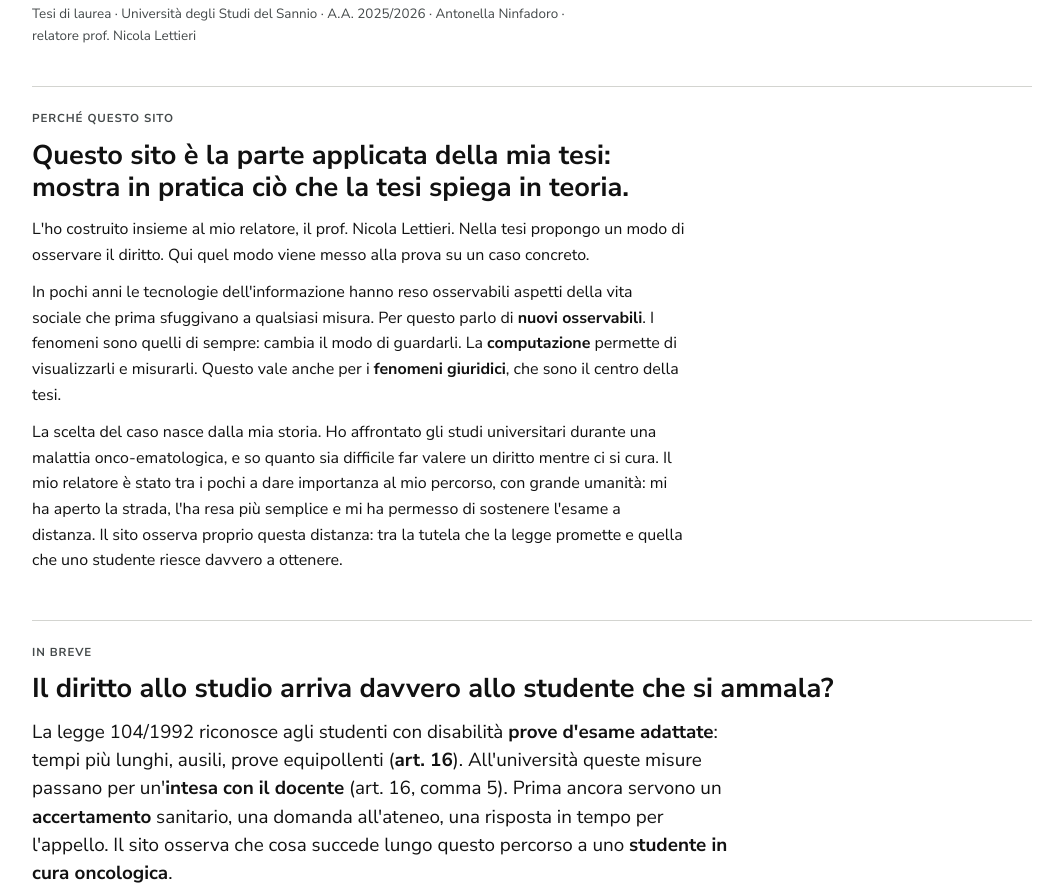
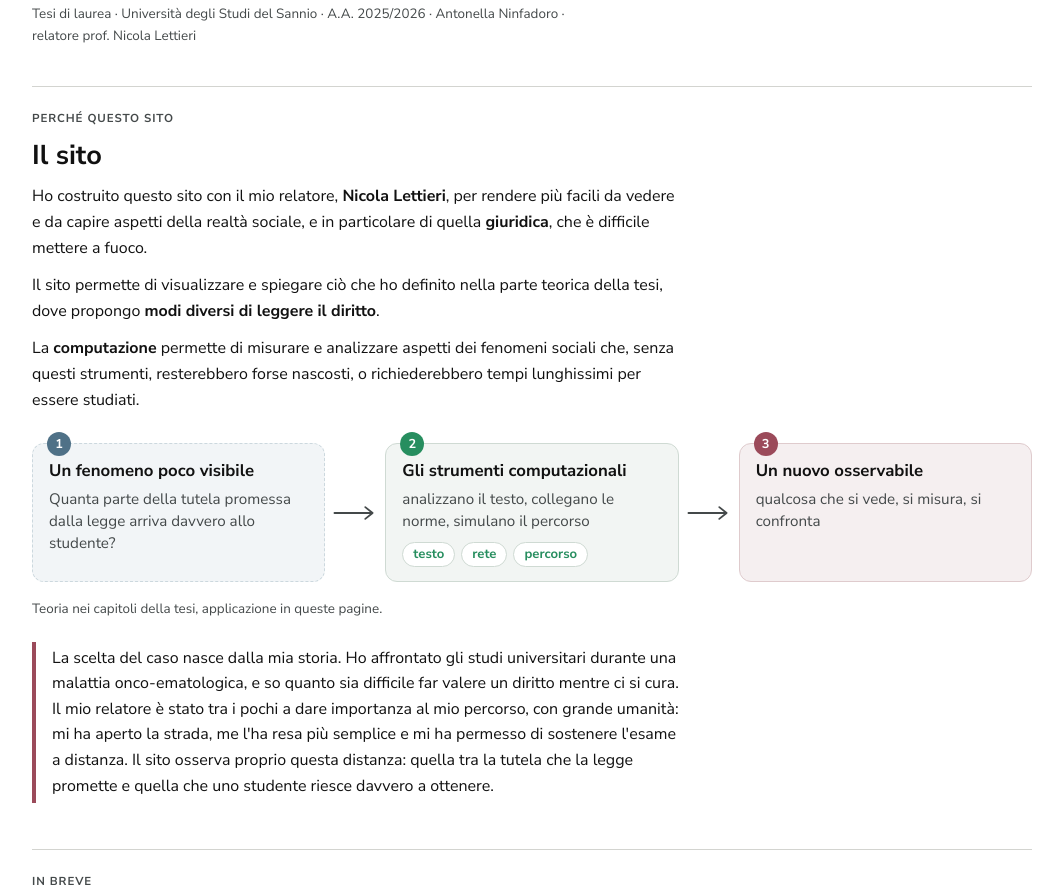
Before and after one commit to antonellaninfadoro/Nuovi-osservabili-art-16, a plain HTML site: page index.html in a window 1280 px wide. Shown: the part 526-1420 px from the top of the page, without its empty margins (108-1171 px from the left). Drawn offline with Linux system fonts and the light colour scheme.

Commit message:
Framework: sezione "Il sito" riscritta con schema fenomeno → strumenti → osservabile
Co-Authored-By: Claude Opus 5.5 <noreply@anthropic.com>
Claude-Session: https://claude.ai/code/session_013d5qVepvE1LVoQDoq7xSrB

```diff
--- a/index.html
+++ b/index.html
@@ -9,6 +9,29 @@
 <link rel="stylesheet" href="https://fonts.googleapis.com/css2?family=Nunito+Sans:ital,wght@0,400;0,600;0,700;1,400&display=swap">
 <link rel="stylesheet" href="assets/base.css">
 <link rel="stylesheet" href="assets/percorso.css">
+<style>
+.flusso { display: grid; grid-template-columns: 1fr 48px 1fr 48px 1fr; align-items: stretch; gap: 6px; margin: 18px 0 4px; }
+.fl { position: relative; border-radius: 12px; padding: 16px 16px 14px; display: grid; gap: 6px; align-content: start; }
+.fl b { font-size: 1.05rem; line-height: 1.3; }
+.fl span { color: var(--tenue); font-size: .95rem; line-height: 1.45; }
+.fl-n { position: absolute; top: -12px; left: 14px; width: 24px; height: 24px; border-radius: 50%; display: grid; place-items: center; font-weight: 700; font-size: .8rem !important; color: #fff !important; }
+.fl-1 { background: var(--fondo-disp); border: 1px solid var(--liv-disp); border-style: dashed; }
+.fl-1 .fl-n { background: var(--segno-disp); }
+.fl-2 { background: var(--fondo-corp); border: 1px solid var(--liv-corp); }
+.fl-2 .fl-n { background: var(--segno-corp); }
+.fl-3 { background: var(--fondo-sim); border: 1px solid var(--liv-sim); }
+.fl-3 .fl-n { background: var(--segno-sim); }
+.fl-pr { display: flex; flex-wrap: wrap; gap: 6px; margin-top: 4px; }
+.fl-pr a { font-size: .82rem; font-weight: 700; padding: 2px 10px; border-radius: 99px; background: #fff; border: 1px solid var(--liv-corp); color: var(--segno-corp); text-decoration: none; }
+.fl-pr a:hover, .fl-pr a:focus-visible { background: var(--segno-corp); color: #fff; }
+.fl-freccia { display: grid; place-items: center; }
+.fl-freccia svg { width: 44px; height: 20px; fill: none; stroke: var(--tenue); stroke-width: 2.5; stroke-linecap: round; stroke-linejoin: round; }
+.sito .storia { border-left: 4px solid var(--segno-sim); padding: 4px 0 4px 16px; margin-top: 10px; }
+@media (max-width: 720px) {
+  .flusso { grid-template-columns: 1fr; gap: 14px; }
+  .fl-freccia svg { transform: rotate(90deg); }
+}
+</style>
 </head>
 <body>
 <div class="pagina">
@@ -30,12 +53,36 @@
   <p class="nota">Tesi di laurea · Università degli Studi del Sannio · A.A. 2025/2026 · Antonella Ninfadoro · relatore prof. Nicola Lettieri</p>
 </header>
 
-<section class="inbreve" aria-labelledby="t-perche">
+<section class="inbreve sito" aria-labelledby="t-perche">
   <span class="etichetta">Perché questo sito</span>
-  <h2 id="t-perche">Questo sito è la parte applicata della mia tesi: mostra in pratica ciò che la tesi spiega in teoria.</h2>
-  <p>L'ho costruito insieme al mio relatore, il prof. Nicola Lettieri. Nella tesi propongo un modo di osservare il diritto. Qui quel modo viene messo alla prova su un caso concreto.</p>
-  <p>In pochi anni le tecnologie dell'informazione hanno reso osservabili aspetti della vita sociale che prima sfuggivano a qualsiasi misura. Per questo parlo di <b>nuovi osservabili</b>. I fenomeni sono quelli di sempre: cambia il modo di guardarli. La <b>computazione</b> permette di visualizzarli e misurarli. Questo vale anche per i <b>fenomeni giuridici</b>, che sono il centro della tesi.</p>
-  <p>La scelta del caso nasce dalla mia storia. Ho affrontato gli studi universitari durante una malattia onco-ematologica, e so quanto sia difficile far valere un diritto mentre ci si cura. Il mio relatore è stato tra i pochi a dare importanza al mio percorso, con grande umanità: mi ha aperto la strada, l'ha resa più semplice e mi ha permesso di sostenere l'esame a distanza. Il sito osserva proprio questa distanza: tra la tutela che la legge promette e quella che uno studente riesce davvero a ottenere.</p>
+  <h2 id="t-perche">Il sito</h2>
+  <p>Ho costruito questo sito con il mio relatore, <b>Nicola Lettieri</b>, per rendere più facili da vedere e da capire aspetti della realtà sociale, e in particolare di quella <b>giuridica</b>, che è difficile mettere a fuoco.</p>
+  <p>Il sito permette di visualizzare e spiegare ciò che ho definito nella parte teorica della tesi, dove propongo <b>modi diversi di leggere il diritto</b>.</p>
+  <p>La <b>computazione</b> permette di misurare e analizzare aspetti dei fenomeni sociali che, senza questi strumenti, resterebbero forse nascosti, o richiederebbero tempi lunghissimi per essere studiati.</p>
+
+  <div class="flusso" role="img" aria-label="Schema: un fenomeno poco visibile, attraverso gli strumenti computazionali, diventa un nuovo osservabile. Lo schema non rappresenta dati.">
+    <div class="fl fl-1">
+      <span class="fl-n">1</span>
+      <b>Un fenomeno poco visibile</b>
+      <span>Quanta parte della tutela promessa dalla legge arriva davvero allo studente?</span>
+    </div>
+    <div class="fl-freccia" aria-hidden="true"><svg viewBox="0 0 60 24"><path d="M2 12H52" /><path d="M44 4L54 12L44 20" /></svg></div>
+    <div class="fl fl-2">
+      <span class="fl-n">2</span>
+      <b>Gli strumenti computazionali</b>
+      <span>analizzano il testo, collegano le norme, simulano il percorso</span>
+      <span class="fl-pr"><a href="testo/index.html">testo</a><a href="relazioni/index.html">rete</a><a href="effetti/index.html">percorso</a></span>
+    </div>
+    <div class="fl-freccia" aria-hidden="true"><svg viewBox="0 0 60 24"><path d="M2 12H52" /><path d="M44 4L54 12L44 20" /></svg></div>
+    <div class="fl fl-3">
+      <span class="fl-n">3</span>
+      <b>Un nuovo osservabile</b>
+      <span>qualcosa che si vede, si misura, si confronta</span>
+    </div>
+  </div>
+  <p class="nota">Teoria nei capitoli della tesi, applicazione in queste pagine.</p>
+
+  <p class="storia">La scelta del caso nasce dalla mia storia. Ho affrontato gli studi universitari durante una malattia onco-ematologica, e so quanto sia difficile far valere un diritto mentre ci si cura. Il mio relatore è stato tra i pochi a dare importanza al mio percorso, con grande umanità: mi ha aperto la strada, me l'ha resa più semplice e mi ha permesso di sostenere l'esame a distanza. Il sito osserva proprio questa distanza: quella tra la tutela che la legge promette e quella che uno studente riesce davvero a ottenere.</p>
 </section>
 
 <section class="inbreve" aria-labelledby="t-inbreve">
```
